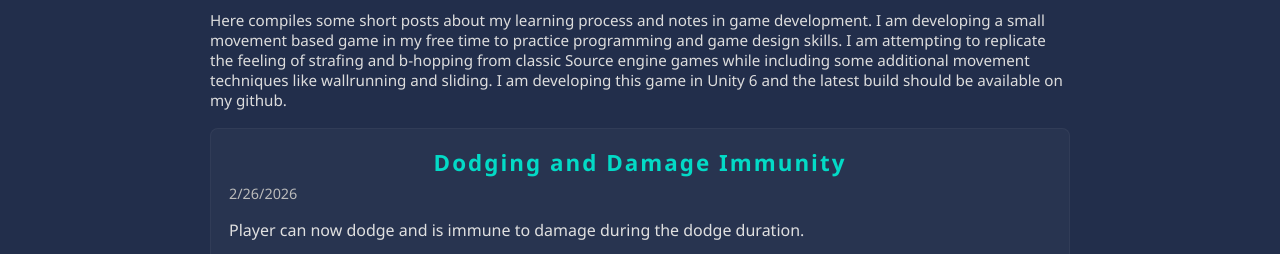
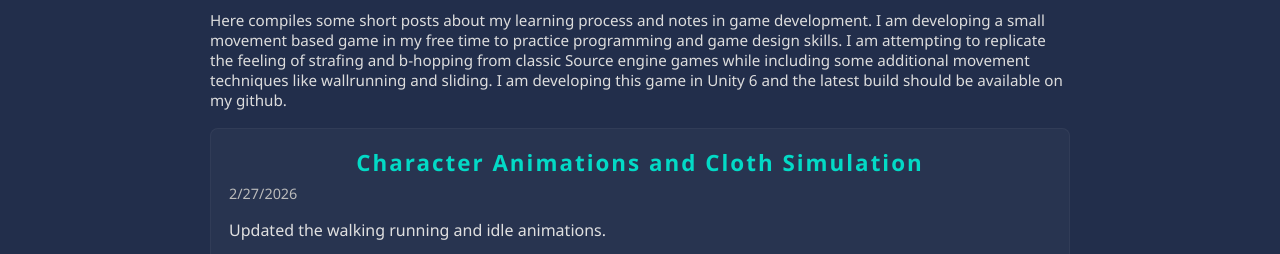
Before and after one commit to EthanRMcKeen/EthanRMcKeen.github.io, a plain HTML site: page blog.html in a window 1280 px wide. Shown: the part 527-781 px from the top of the page. Drawn offline with Linux system fonts and the light colour scheme; a web font is replaced by a local one.

Commit message:
Update blog.html

```diff
--- a/blog.html
+++ b/blog.html
@@ -45,6 +45,15 @@
 
   <script>
     const posts = [
+    {
+        title: 'Character Animations and Cloth Simulation',
+        date: '2026-02-27',
+        content: `  <p>Updated the walking running and idle animations.</p>
+                    <p>Baking the cloth simulation into the animation will not work in the long term as, since the cloth is not simulated in unity, the cloth
+                      will look unrealistic and will not properly loop or transition.</p>
+                    <blockquote>Upon further research, Unity does provide methods to perform cloth simulations but I need to research this approach further.</blockquote>`,
+        images: []
+    },
     {
         title: 'Dodging and Damage Immunity',
         date: '2026-02-26',
```
